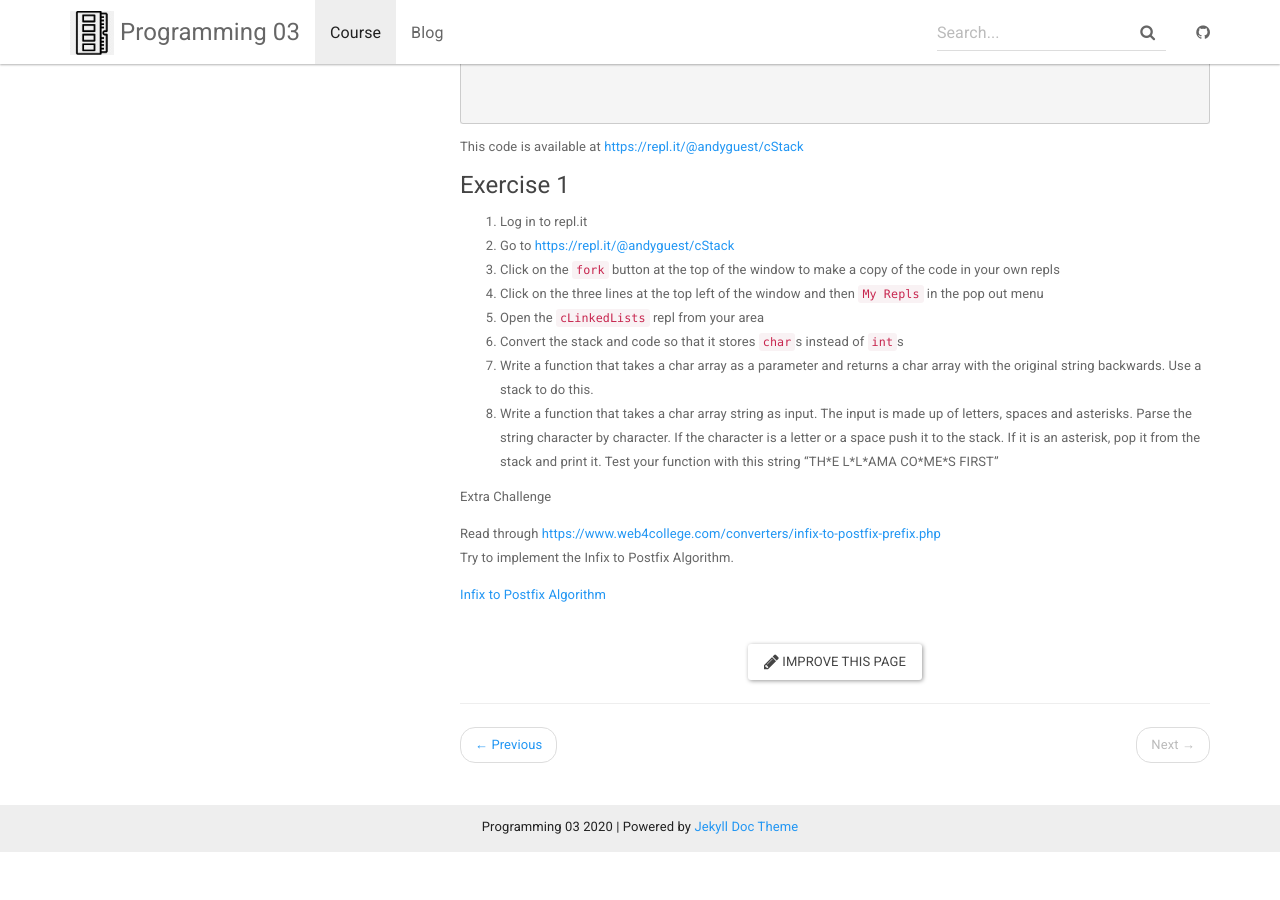
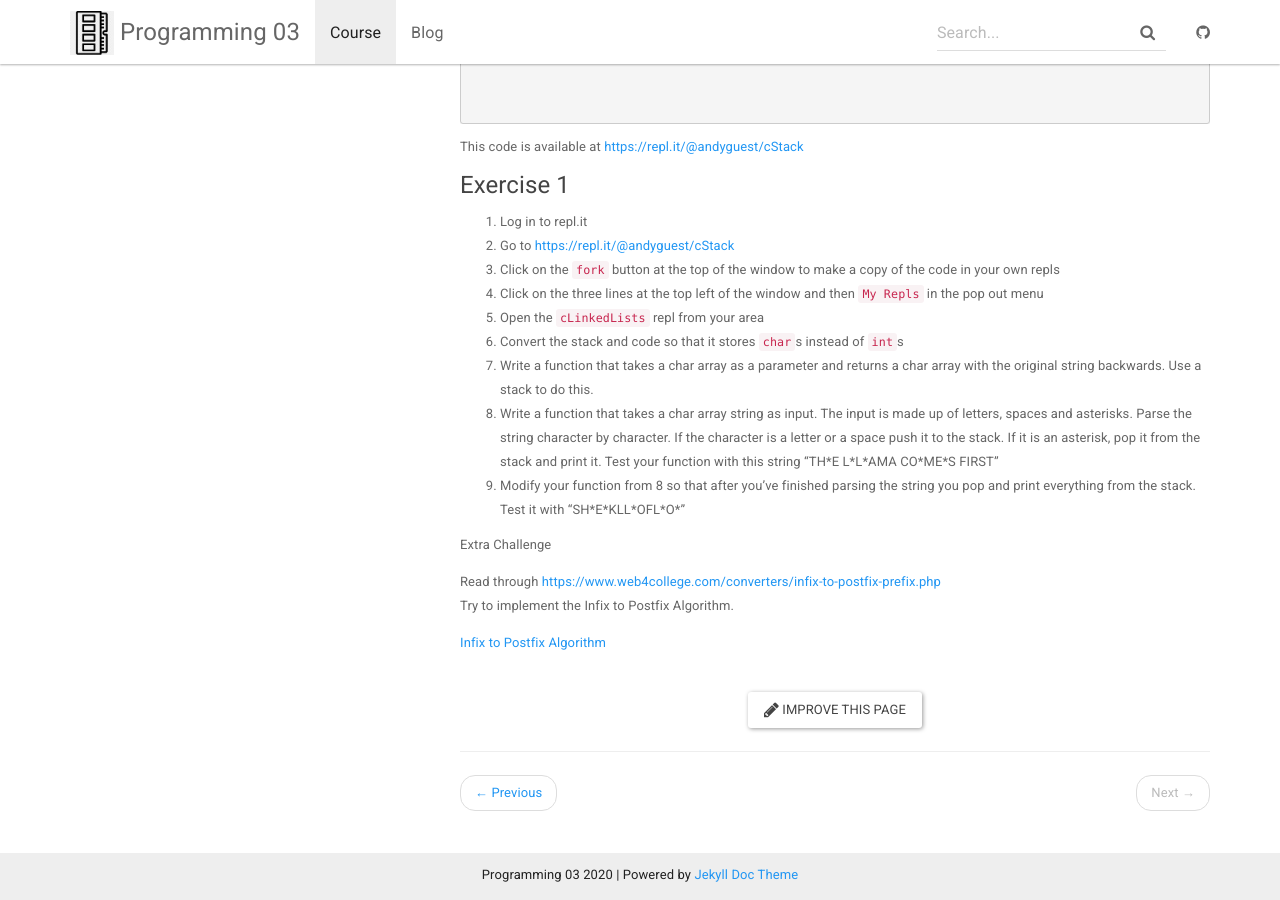
Before and after one commit to andyguestysj/prog03, a Jekyll site: the page built from _docs/topics/4-cstruct/cstruct-07.md, in a window 1280 px wide and 900 px high, scrolled down 3513 px. Built offline with Jekyll 4.4.1, drawn with Linux system fonts in a browser that asks for light colours; before the commit the page ends 4365 px from its top, so only the background shows below that.

Commit message:
exercises

```diff
--- a/_docs/topics/4-cstruct/cstruct-07.md
+++ b/_docs/topics/4-cstruct/cstruct-07.md
@@ -147,6 +147,7 @@ This code is available at [https://repl.it/@andyguest/cStack](https://repl.it/@a
 6. Convert the stack and code so that it stores `char`s instead of `int`s
 7. Write a function that takes a char array as a parameter and returns a char array with the original string backwards. Use a stack to do this.
 8. Write a function that takes a char array string as input. The input is made up of letters, spaces and asterisks. Parse the string character by character. If the character is a letter or a space push it to the stack. If it is an asterisk, pop it from the stack and print it. Test your function with this string "TH\*E L\*L\*AMA CO\*ME\*S FIRST"
+9. Modify your function from 8 so that after you've finished parsing the string you pop and print everything from the stack. Test it with "SH\*E\*KLL\*OFL\*O\*"
 
 
 
```
